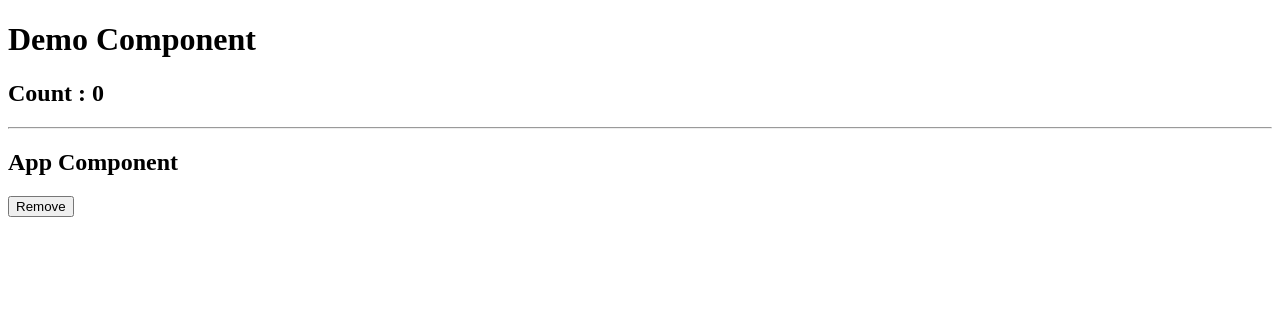
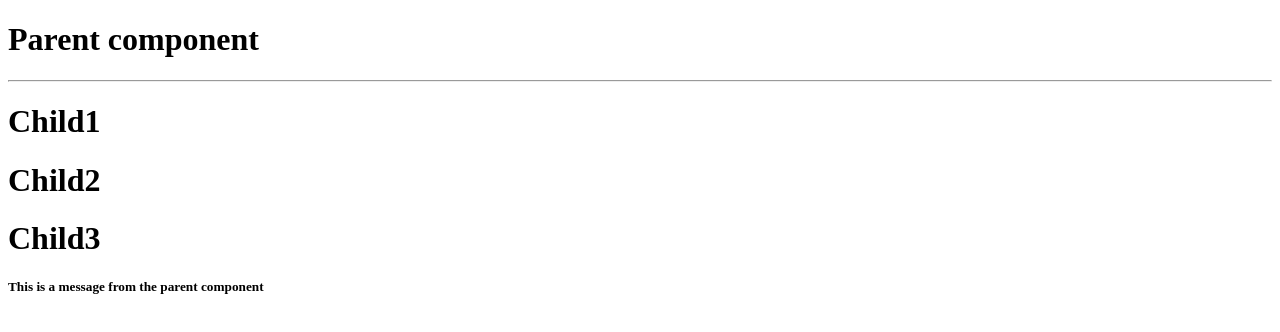
Before and after one commit to yogeshOzaDeanInfotech/amazonclone, a React (Vite) app: page / in a window 1280 px wide. Shown: the top 332 px of the page. Built offline with nearby package versions, Linux system fonts and the light colour scheme.

Commit message:
props drilling.

```diff
--- a/src/App.jsx
+++ b/src/App.jsx
@@ -1,23 +1,21 @@
-import React, { Component } from 'react'
-import Demo1 from './Demo1';
-export default class App extends Component {
+import Child1 from "./Child1";
 
-  constructor(){
-    super();
-    this.state = {
-      count : 0
-    }
-  }
+import { useState } from "react";
 
+const App = () =>{
+  const [message, setMessage] = useState("This is a message from the parent component");
 
-  render() {
-    return (
-      <div>
-        <Demo1 count={this.state.count}/>
-        <hr />
-        <h2>App Component</h2>
-        <button>Remove</button>
-      </div>
-    )
-  }
+  return (
+    <div>
+      <h1>Parent component</h1>
+      <hr />
+      <Child1  message={message} />
+    </div>
+  )
 }
+
+export default App;
+
+// property type  =>
+
+  // nested children => parent component (app) => child 3
--- /dev/null
+++ b/src/Child1.jsx
@@ -0,0 +1,14 @@
+import Child2 from "./Child2";
+
+
+const Child1 = ({message}) =>{
+
+    return (
+      <div>
+        <h1>Child1</h1>
+        <Child2  message={message} />
+      </div>
+    )
+  }
+
+  export default Child1;
--- /dev/null
+++ b/src/Child2.jsx
@@ -0,0 +1,14 @@
+import Child3 from "./Child3";
+
+
+const Child2 = ({message}) =>{
+
+    return (
+      <div>
+        <h1>Child2</h1>
+        <Child3  message={message} />
+      </div>
+    )
+  }
+
+  export default Child2;
--- /dev/null
+++ b/src/Child3.jsx
@@ -0,0 +1,13 @@
+
+
+const Child3 = ({message}) =>{
+
+    return (
+      <div>
+        <h1>Child3</h1>
+        <h5>{message}</h5>
+      </div>
+    )
+  }
+
+  export default Child3;
--- a/src/Demo1.jsx
+++ /dev/null
@@ -1,43 +0,0 @@
-import React, { Component } from "react";
-
-
-export default class Demo1 extends Component {
-
-  // method 1
-    constructor(props) {
-      console.log("constructor method is called....")
-        super(props);
-        this.state = {
-            count: 9,
-        };
-    }
-    // method  2
-    static getDerivedStateFromProps(nextProps, prevState){
-      console.log("getDerivedStateFromProps method is called.....")
-      console.log({nextProps});
-      console.log({prevState});
-      if(nextProps.count != prevState.count){
-      return { count : nextProps.count * nextProps.count }
-      }
-      return null;
-    }
-
-    //method  3  render
-    render() {
-      console.log("render method is called.....")
-        return (
-            <div>
-                <h1>Demo Component</h1>
-                <h2>Count : {this.state.count}</h2>
-            </div>
-        );
-    }
-
-    // method 4
-    componentDidMount(){
-      console.log(" componentDidMount method is called....")
-      setTimeout(() => {
-        console.log("component is mounted")
-      },5000);
-    }
-}
```
